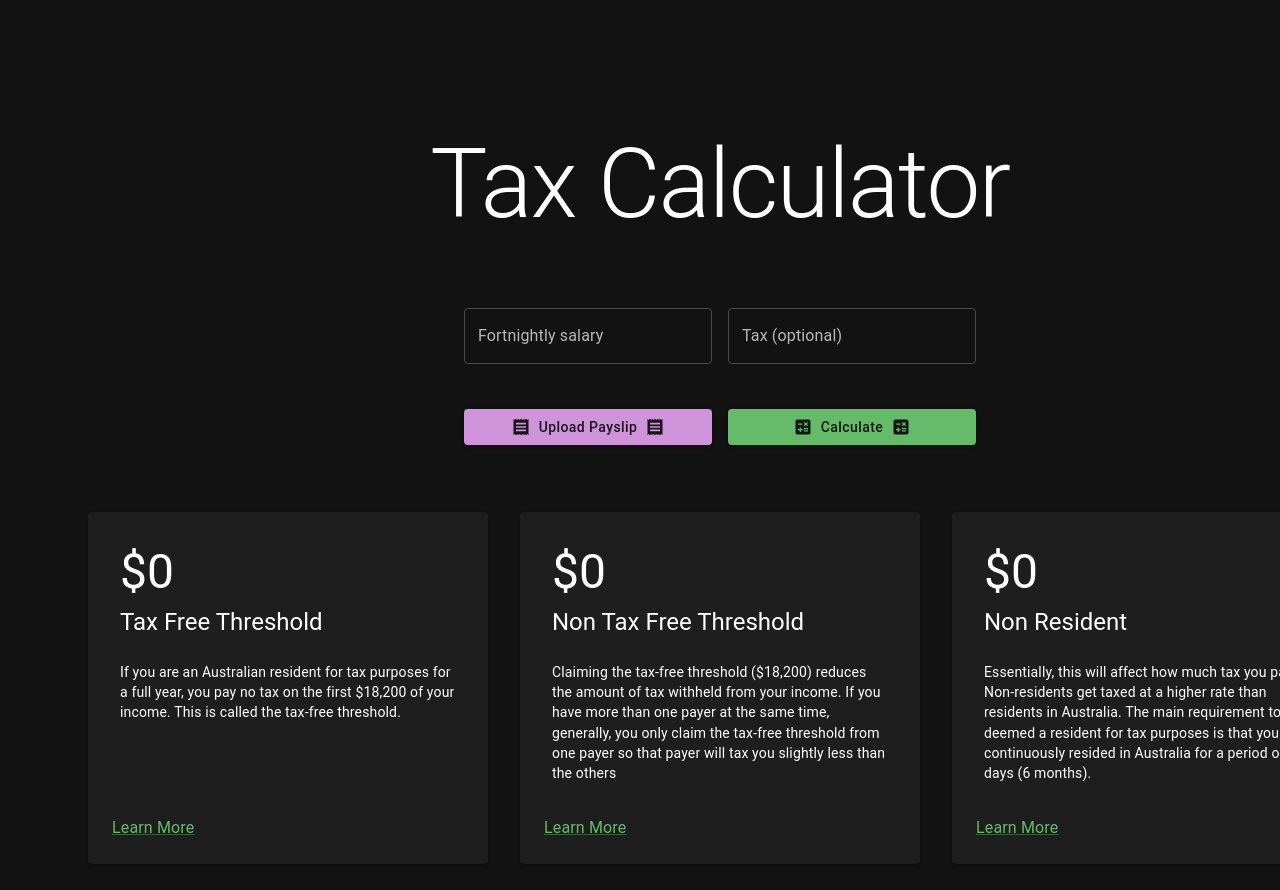
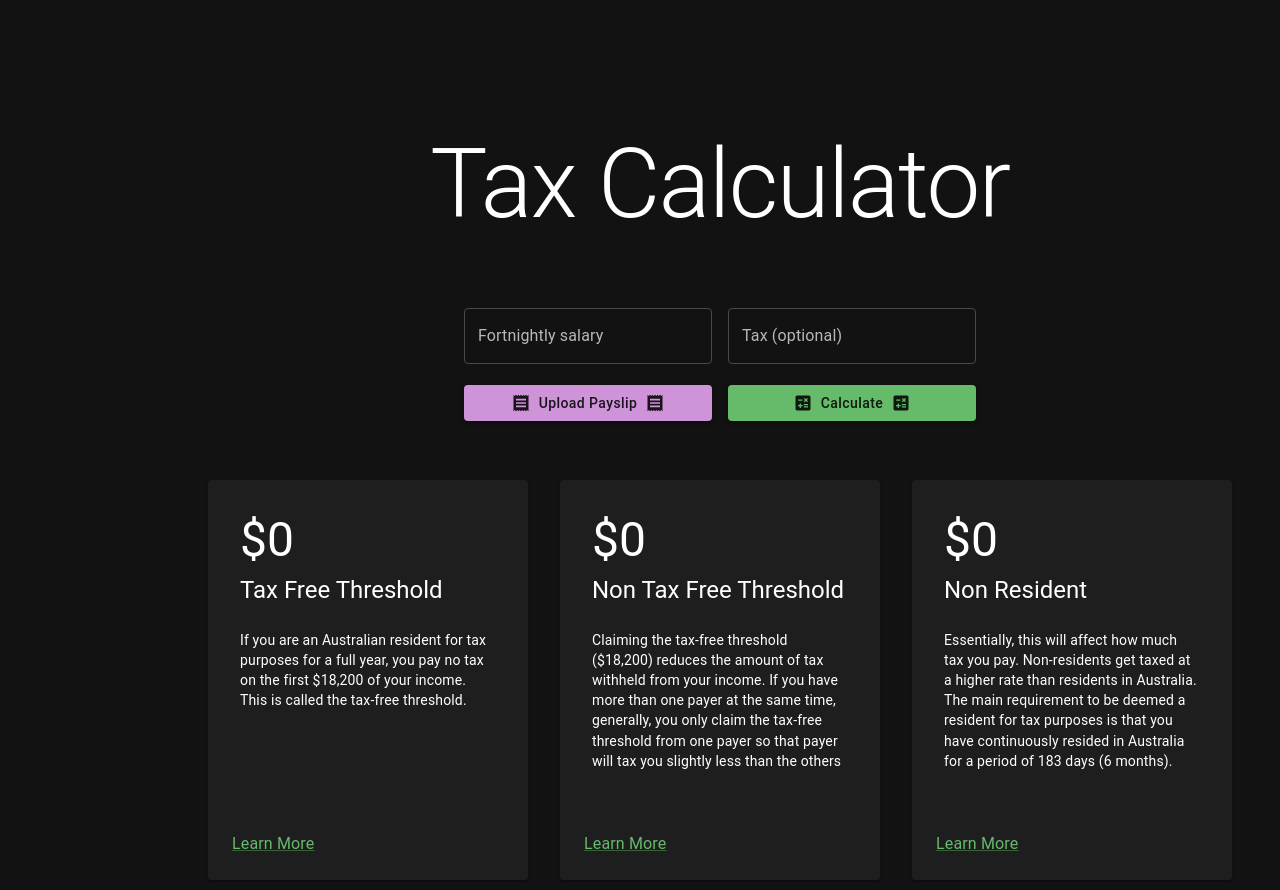
Before and after one commit to Kaiqi-Liang/Tax-Calculator, a React (Create React App) app in the folder frontend/: page / in a window 1280 px wide. Shown: the top 890 px of the page. Built offline with nearby package versions, Linux system fonts and the light colour scheme.

Commit message:
Remove fix width

```diff
--- a/frontend/src/components/CategoryCard.tsx
+++ b/frontend/src/components/CategoryCard.tsx
@@ -16,8 +16,8 @@ const Header = styled(Box)({
 });
 
 const Card = styled(MuiCard)({
-  maxWidth: 400,
-  height: '22rem',
+  maxWidth: '20rem',
+  height: '25rem',
   display: 'flex',
   flexDirection: 'column',
   justifyContent: 'space-between',
```
